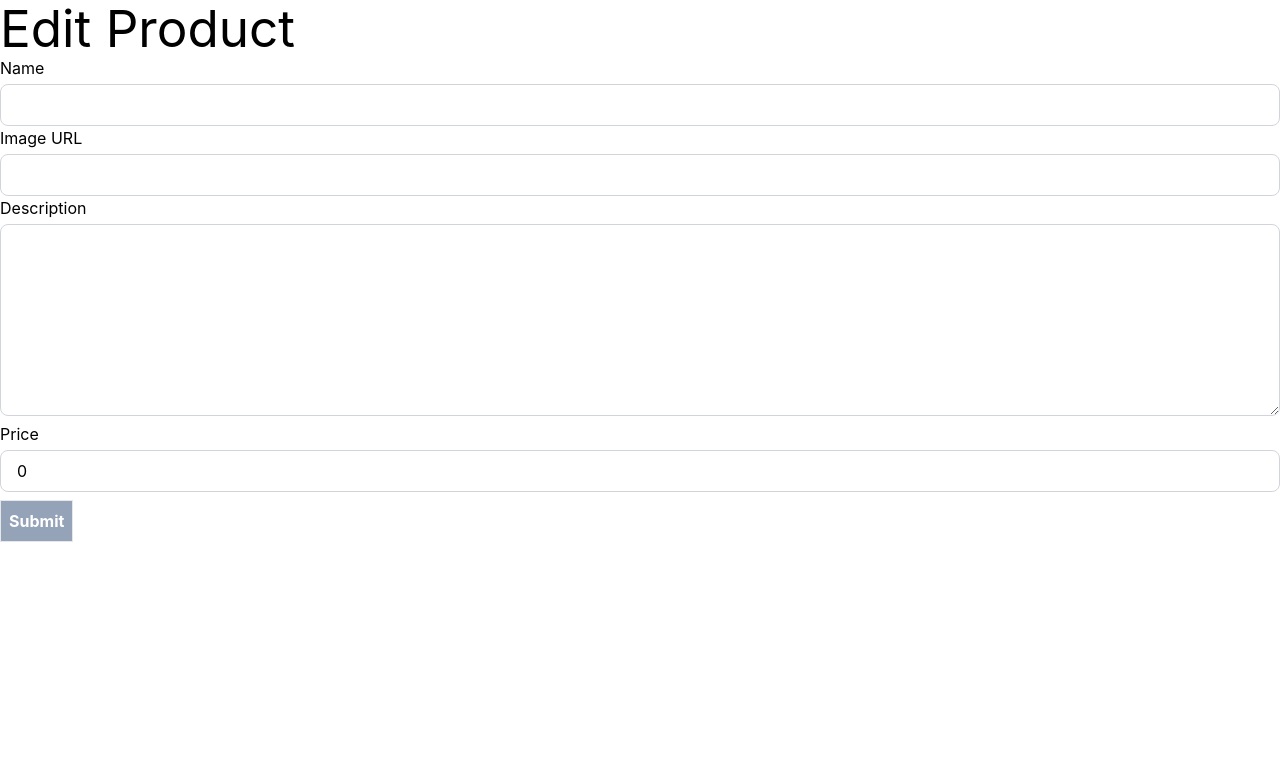
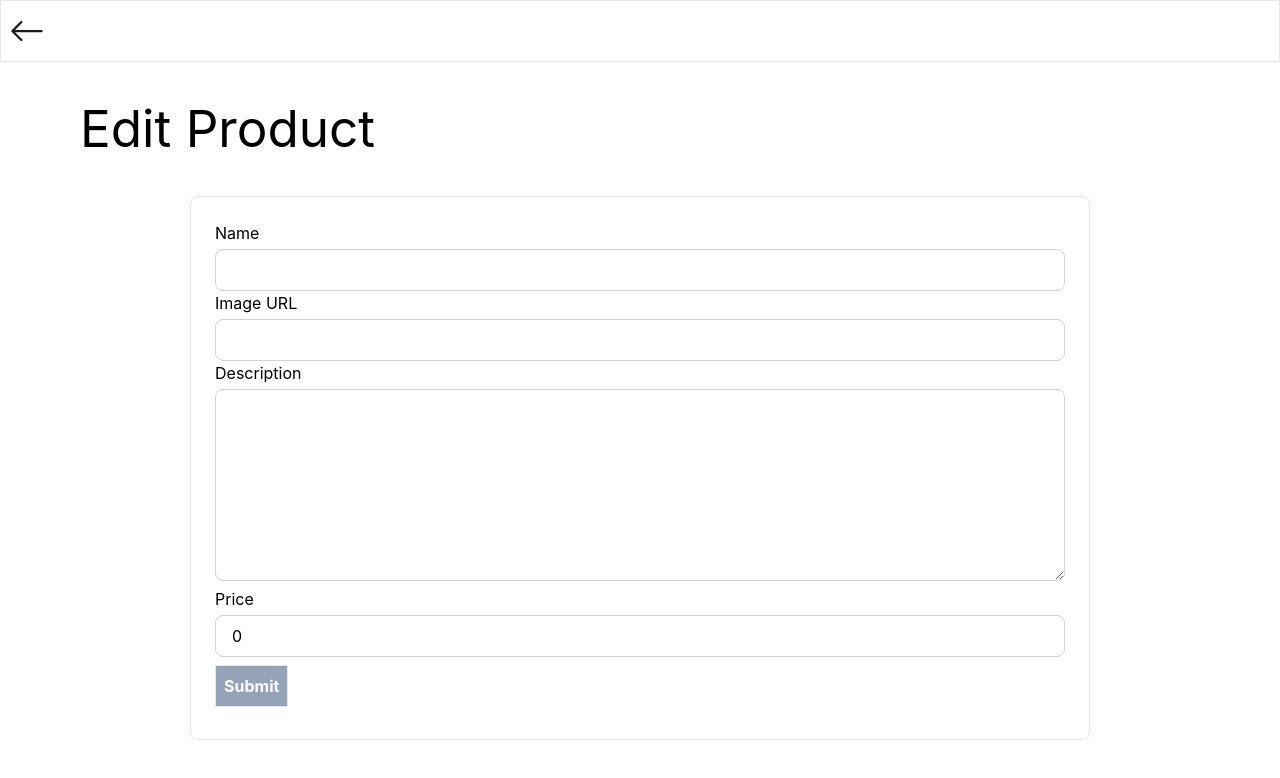
Before and after one commit to hsoekiswo/seruni-frontend, a React (Vite) app: page /product/edit/1 in a window 1280 px wide. Shown: the top 778 px of the page. Built offline with nearby package versions, Linux system fonts and the light colour scheme; no server answers.

Commit message:
feat: edit and add product ui

```diff
--- a/src/routes/Product/EditProduct.tsx
+++ b/src/routes/Product/EditProduct.tsx
@@ -4,6 +4,8 @@ import { handleSubmit } from "../../utils/form";
 import { useProduct } from "../../context/ProductContext";
 import { ProductType } from "../../schema";
 import ProductForm from "../../components/ProductForm";
+import { BackNav } from "../../components/Nav";
+import Title from "../../components/Title";
 
 function EditProduct() {
     const { selectedProductId } = useProduct();
@@ -42,12 +44,19 @@ function EditProduct() {
 
     return (
         <>
-            <h1>Edit Product</h1>
-            <ProductForm
-                formData={formData}
-                setFormData={setFormData}
-                onSubmit={(e) => handleSubmit(e, URL, params)}
-            />
+            <BackNav />
+            <div className="pt-20">
+                <Title title="Edit Product"/>
+                <div className="account-generic-container">
+                    <div className="w-3/4 min-h-32 min-h-1/5 max-h-fit border m-10 p-6 rounded-lg">
+                        <ProductForm
+                            formData={formData}
+                            setFormData={setFormData}
+                            onSubmit={(e) => handleSubmit(e, URL, params)}
+                        />
+                    </div>
+                </div>
+            </div>
         </>
     )
 }
--- a/src/routes/Product/InputProduct.tsx
+++ b/src/routes/Product/InputProduct.tsx
@@ -3,6 +3,7 @@ import { ProductType } from "../../schema";
 import ProductForm from "../../components/ProductForm";
 import { handleSubmit } from "../../utils/form";
 import { BackNav } from "../../components/Nav";
+import Title from "../../components/Title";
 
 
 function InputProduct() {
@@ -27,12 +28,18 @@ function InputProduct() {
     return (
         <>
             <BackNav />
-            <h1>New Product</h1>
-            <ProductForm
-                formData={formData}
-                setFormData={setFormData}
-                onSubmit={(e) => handleSubmit(e, URL, params)}
-            />
+            <div className="pt-20">
+                <Title title="New Product"/>
+                <div className="account-generic-container">
+                    <div className="w-3/4 min-h-32 min-h-1/5 max-h-fit border m-10 p-6 rounded-lg">
+                        <ProductForm
+                            formData={formData}
+                            setFormData={setFormData}
+                            onSubmit={(e) => handleSubmit(e, URL, params)}
+                        />
+                    </div>
+                </div>
+            </div>
         </>
     )
 }
```
